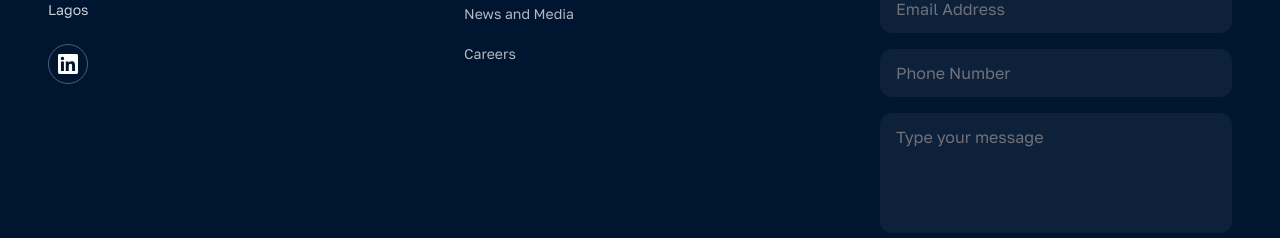
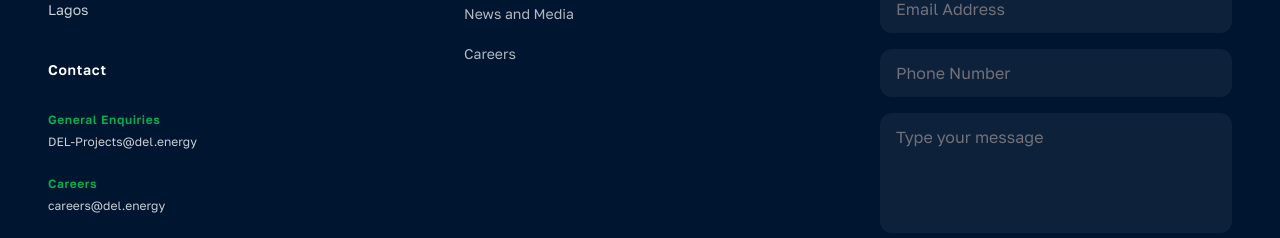
Before and after one commit to iykeevans/del-energy, a Next.js app: page / in a window 1280 px wide. Shown: the part 4562-4800 px from the top of the page. Built offline with nearby package versions, Linux system fonts and the light colour scheme.

Commit message:
feat: update footer

```diff
--- a/src/components/Footer.tsx
+++ b/src/components/Footer.tsx
@@ -24,12 +24,41 @@ export function Footer() {
       <div className="mx-auto grid max-w-[var(--del-max-screen-width)] gap-12 sm:grid-cols-2 lg:grid-cols-3 lg:gap-16">
         <div className="sm:col-span-2 lg:col-span-1">
           <Image src="/logo.svg" alt="DEL Energy" width={129} height={51} />
+
           <h3 className="mt-6 text-sm font-semibold tracking-wider text-white">
             Address
           </h3>
+
           <p className="mt-2 text-sm text-white/80 max-w-xs">
             180B Moshood Olugbani Street, Victoria Island, Lagos
           </p>
+
+          <h3 className="mt-10 text-sm font-semibold tracking-wider text-white">
+            Contact
+          </h3>
+
+          <h3 className="mt-8 text-xs font-semibold tracking-wider text-del-secondary">
+            General Enquiries
+          </h3>
+
+          <a
+            href="mailto:DEL-Projects@del.energy"
+            className="mt-1.5 text-xs text-white/80 max-w-xs"
+          >
+            DEL-Projects@del.energy
+          </a>
+
+          <h3 className="mt-6 text-xs font-semibold tracking-wider text-del-secondary">
+            Careers
+          </h3>
+
+          <a
+            href="mailto:careers@del.energy"
+            className="mt-1.5 text-xs text-white/80 max-w-xs"
+          >
+            careers@del.energy
+          </a>
+
           <div className="mt-6 flex gap-4">
             <motion.a
               whileHover={{ scale: 1.1, borderColor: "rgba(255,255,255,0.8)" }}
```
